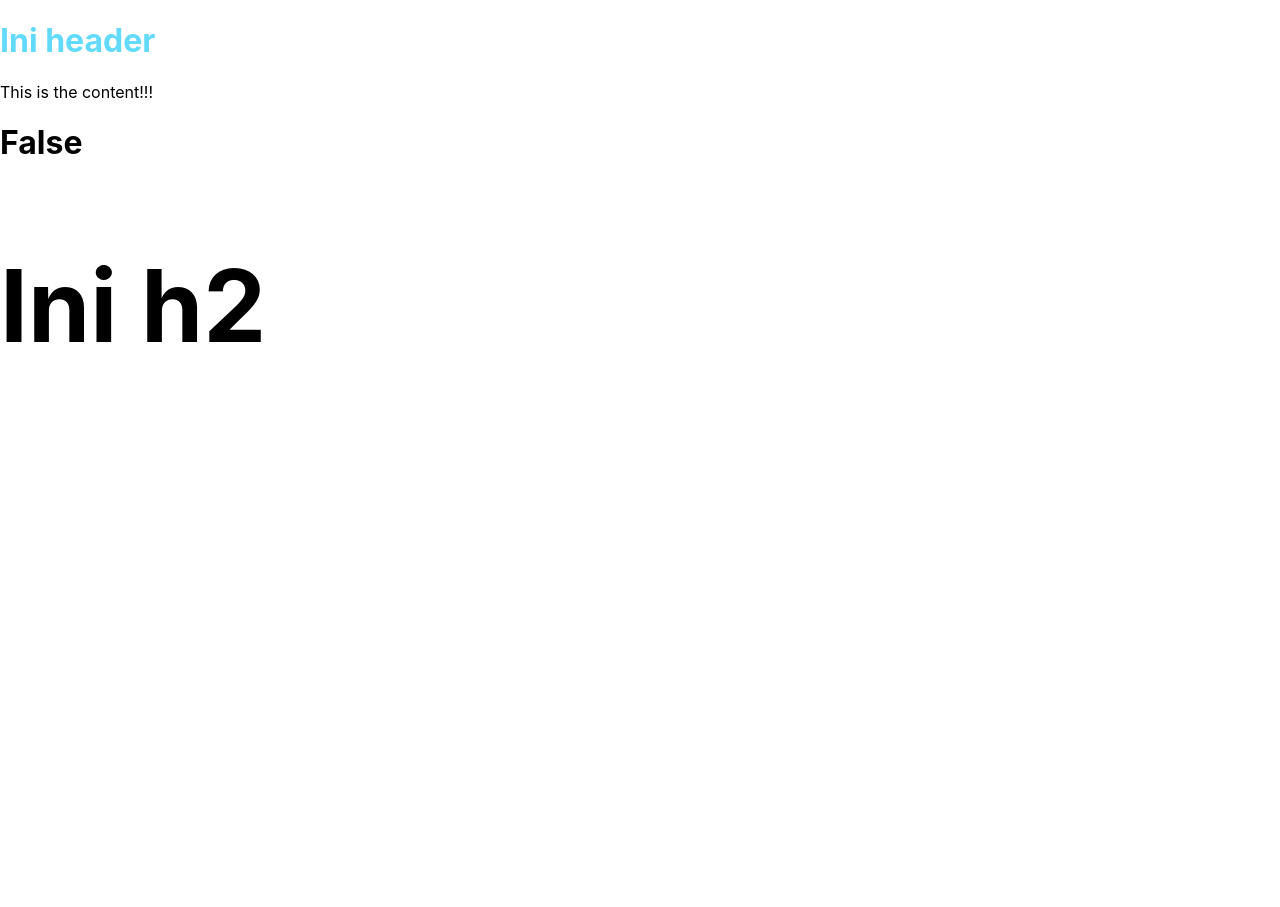
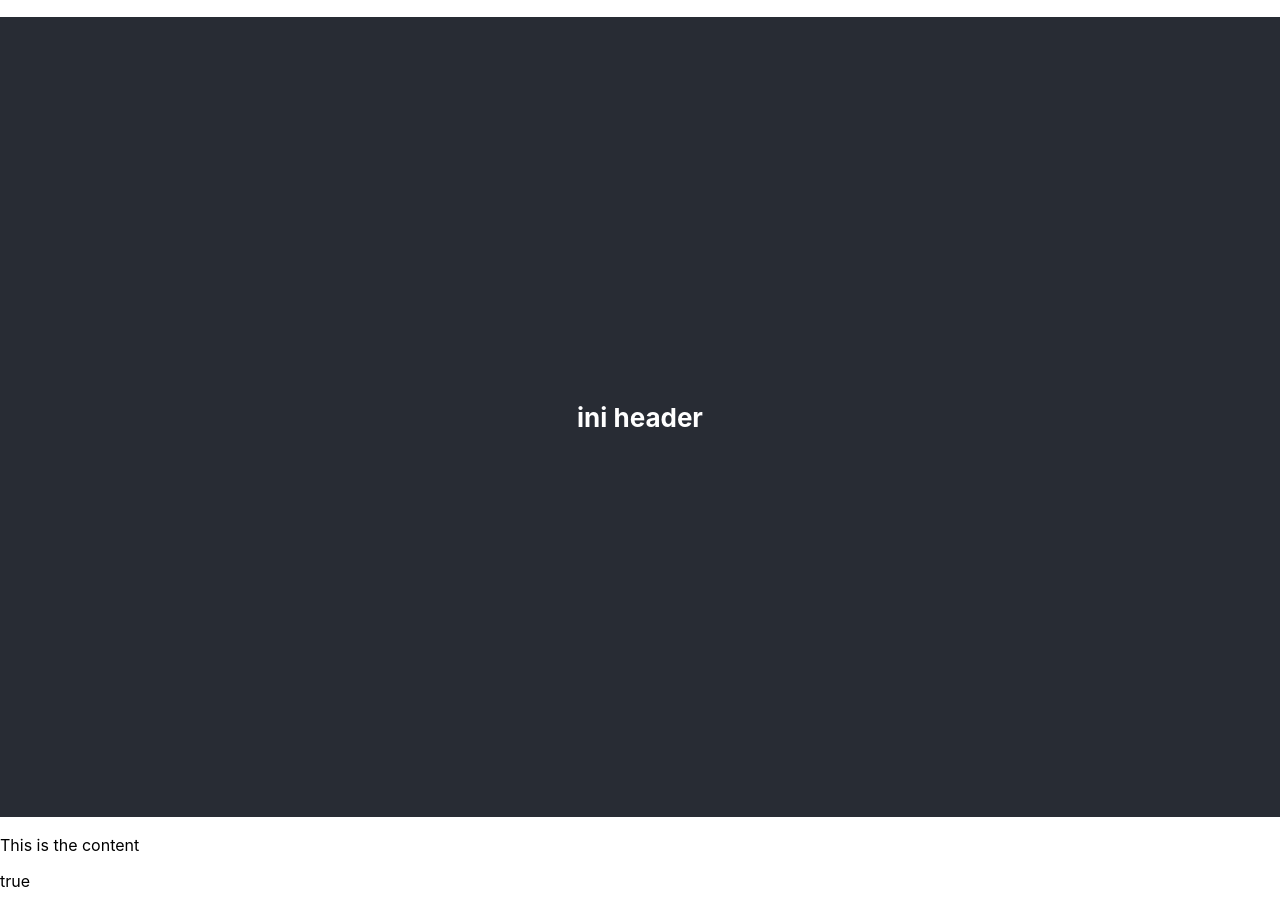
Before and after one commit to ata45/my-apps-react, a React (Create React App) app: page / in a window 1280 px wide. Before the commit the page ends 800 px from the top, so only its background shows below. Built offline with nearby package versions, Linux system fonts and the light colour scheme.

Commit message:
Update src/App.js

```diff
--- a/src/App.js
+++ b/src/App.js
@@ -4,10 +4,10 @@ import './App.css';
 
 class App extends Component {
   render() {
-    var i = 10;
-    var classHeader = {
-      fontSize : 100,
-      color : 'black'
+    var j = 2;
+    var style ={
+      fontSize : 10,
+      color: 'blue'
     }
     return (
       /*<div className="App">
@@ -27,10 +27,10 @@ class App extends Component {
       </header>
       </div>*/
       <div>
-        <h1 className="App-link"> Ini header </h1>
-        <p data-myattribute = "somevalue">This is the content!!!</p>
-        <h1> {i == 1 ? 'True' : 'False'} </h1>
-        <h2 style = {classHeader}>Ini h2</h2>
+        <h1 className="App-header">ini header</h1>
+        <p myattribute = "somevalue">This is the content</p>
+        <p>{j==1? 'False' : 'true'}</p>
+        <h1 style={style}></h1>
       </div>
     );
   }
```
Lines whose indentation alone changed are shown as unchanged.
